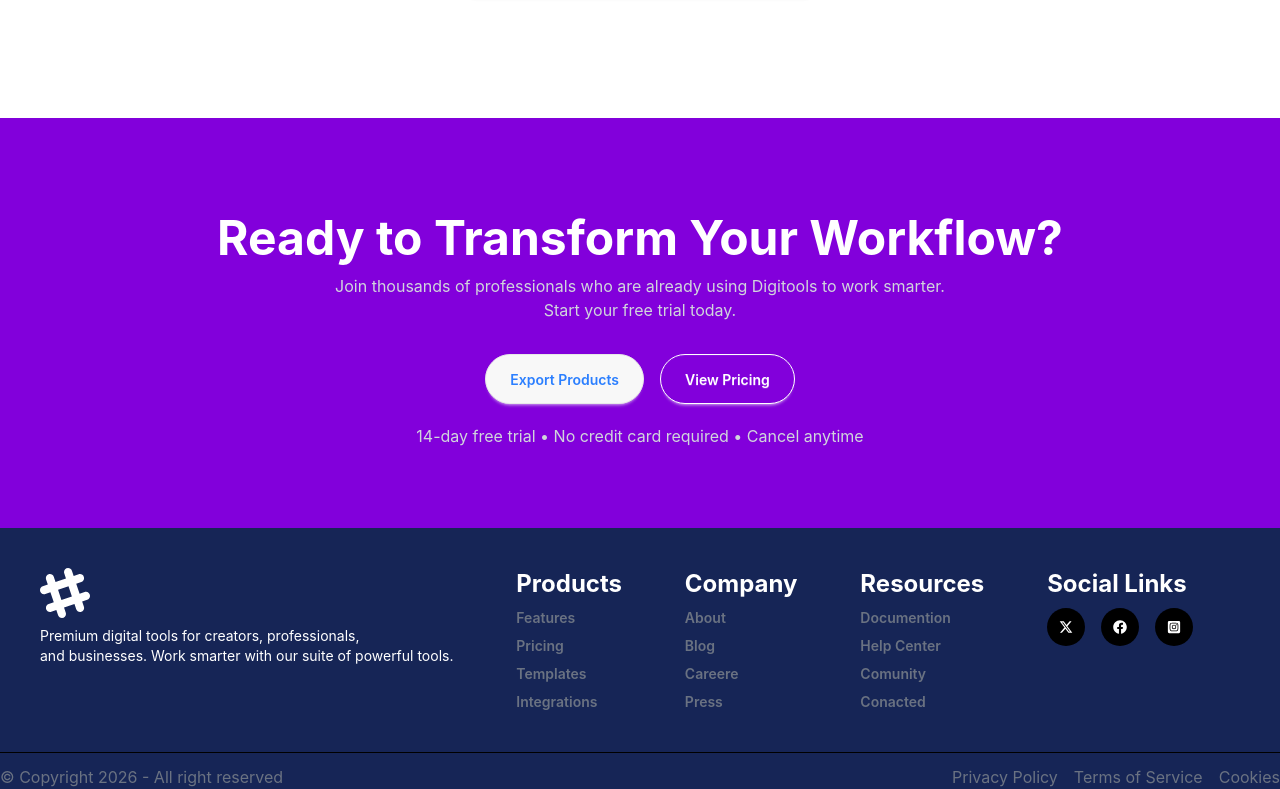
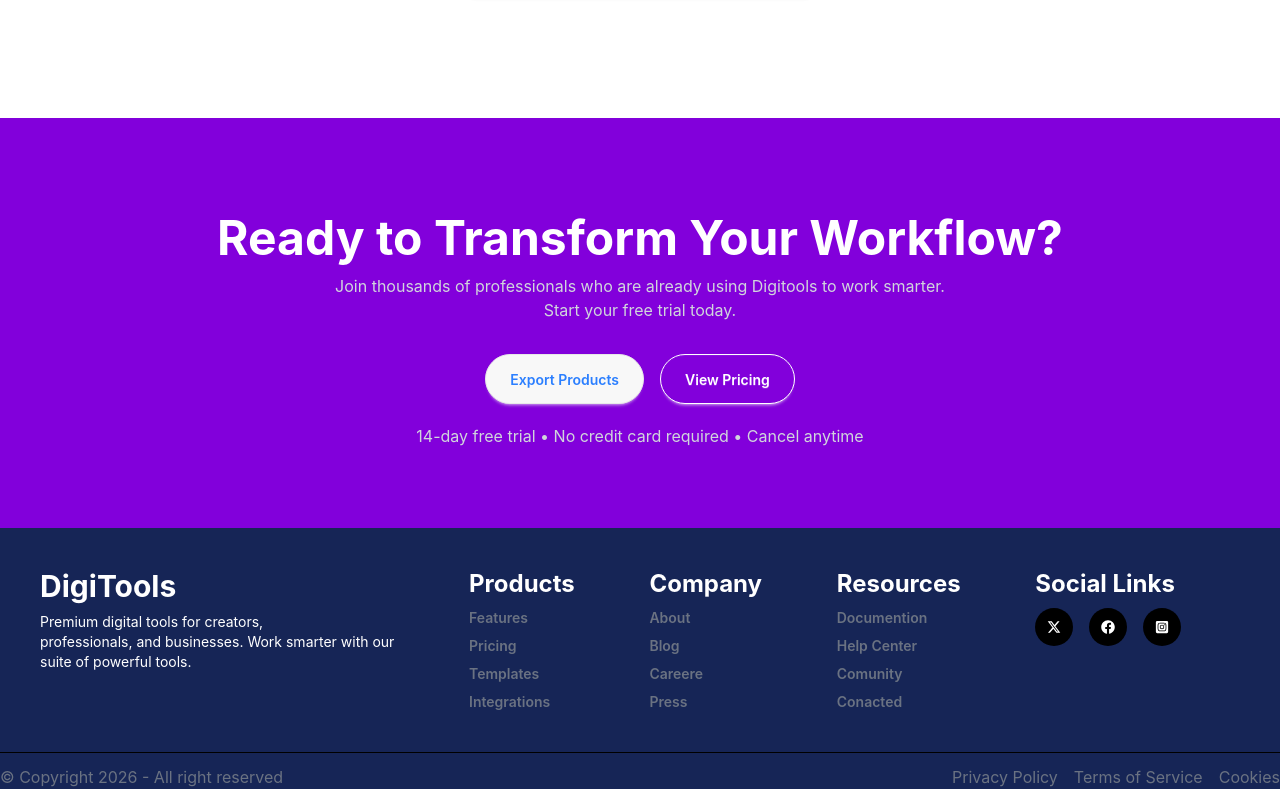
Before and after one commit to sharminkhanam/assignment-six, a React (Vite) app: page / in a window 1280 px wide. Shown: the part 4293-5082 px from the top of the page. Built offline with nearby package versions, Linux system fonts and the light colour scheme.

Commit message:
footer updated

```diff
--- a/src/components/Cart.jsx
+++ b/src/components/Cart.jsx
@@ -1,5 +1,5 @@
 import { toast } from "react-toastify"
-import { RiDeleteBin6Line } from "react-icons/ri";
+
 export default function Cart ({carts, setCarts}){
     const totalPrice = carts.reduce((sum , item)=> sum + item.price, 0)
     console.log(carts)
@@ -16,17 +16,17 @@ export default function Cart ({carts, setCarts}){
         <div className="p-10 container mx-auto">
             <h1 className="font-bold text-3xl "> Your cart</h1>
             {
-                carts.length === 0 ? <p>Carts is empty</p> :
+                carts.length === 0 ? <p className="text-xl font-semibold text-red-500">Carts is empty</p> :
                 <>
                  <div className="space-y-4">
                 {
-                carts.map((item) => <div className="flex justify-between items-center rounded-lg border" key={item.id}>
+                carts.map((item) => <div className="flex justify-between items-center rounded-lg  bg-gray-200" key={item.id}>
                     <div className="p-4">
                         <span className="flex gap-2  ">
-                         <img src={item.icon} alt="icon"  className="mx-auto object-contain"/>
+                         <img src={item.icon} alt="icon"  className="mx-auto object-contain text-black"/>
                          {item.name}
                         </span>
-                        <p className="text-semibold text-xl ml-10">${item.price}</p>
+                        <p className="font-semibold text-2xl ml-10 text-black">${item.price}</p>
 
                     </div>
                     <div>
@@ -37,17 +37,17 @@ export default function Cart ({carts, setCarts}){
                          <div>
 
                     </div>
-                    <button onClick = {()=>handleDelete(item)} className="btn "><RiDeleteBin6Line /></button>
+                    <button onClick = {()=>handleDelete(item)} className="text-red-600 mr-10 text-center">Remove</button>
                     </div>
 
                 </div>)
             }
             </div>
-            <div className="flex justify-between bg-black text-white mt-3 p-4 rounded-xl">
-                <div>Total</div>
+            <div className="flex justify-between bg-base-200 text-gray-500 mt-3 p-4 rounded-xl ">
+                <div>Total:</div>
                 <div>{totalPrice}</div>
             </div>
-            <button onClick={handlePayment} className="btn w-full rounded-3xl text-white bg-red-600 ">
+            <button onClick={handlePayment} className="btn w-full rounded-3xl text-white bg-red-600 mt-4">
                 Procued to checkout</button></>
             }
 
--- a/src/components/Footer.jsx
+++ b/src/components/Footer.jsx
@@ -7,25 +7,18 @@ export default function Footer () {
     return (
         <div className="container mx-auto">
               <footer className="footer sm:footer-horizontal bg-blue-950  p-10 text-white">
-              <aside>
-                <svg
-                  width="50"
-                  height="50"
-                  viewBox="0 0 24 24"
-                  xmlns="http://www.w3.org/2000/svg"
-                  fillRule="evenodd"
-                  clipRule="evenodd"
-                  className="fill-current">
-                  <path
-                    d="M22.672 15.226l-2.432.811.841 2.515c.33 1.019-.209 2.127-1.23 2.456-1.15.325-2.148-.321-2.463-1.226l-.84-2.518-5.013 1.677.84 2.517c.391 1.203-.434 2.542-1.831 2.542-.88 0-1.601-.564-1.86-1.314l-.842-2.516-2.431.809c-1.135.328-2.145-.317-2.463-1.229-.329-1.018.211-2.127 1.231-2.456l2.432-.809-1.621-4.823-2.432.808c-1.355.384-2.558-.59-2.558-1.839 0-.817.509-1.582 1.327-1.846l2.433-.809-.842-2.515c-.33-1.02.211-2.129 1.232-2.458 1.02-.329 2.13.209 2.461 1.229l.842 2.515 5.011-1.677-.839-2.517c-.403-1.238.484-2.553 1.843-2.553.819 0 1.585.509 1.85 1.326l.841 2.517 2.431-.81c1.02-.33 2.131.211 2.461 1.229.332 1.018-.21 2.126-1.23 2.456l-2.433.809 1.622 4.823 2.433-.809c1.242-.401 2.557.484 2.557 1.838 0 .819-.51 1.583-1.328 1.847m-8.992-6.428l-5.01 1.675 1.619 4.828 5.011-1.674-1.62-4.829z"></path>
-                </svg>
-                <p>
-                Premium digital tools for creators, professionals,
-                <br />
-                and businesses. Work smarter with our suite of powerful tools.
+                <div>
+                  <h1 className="text-3xl font-bold text-white">DigiTools</h1>
+                  <p>
+                Premium digital tools for creators, <br />professionals,
+
+                and businesses. Work smarter with our <br/>
+                suite of powerful tools.
 
                 </p>
-              </aside>
+                </div>
+
+
               <nav>
                 <h6 className="font-bold text-2xl">Products</h6>
                 <a className="font-semibold text-gray-500">Features</a>
```
